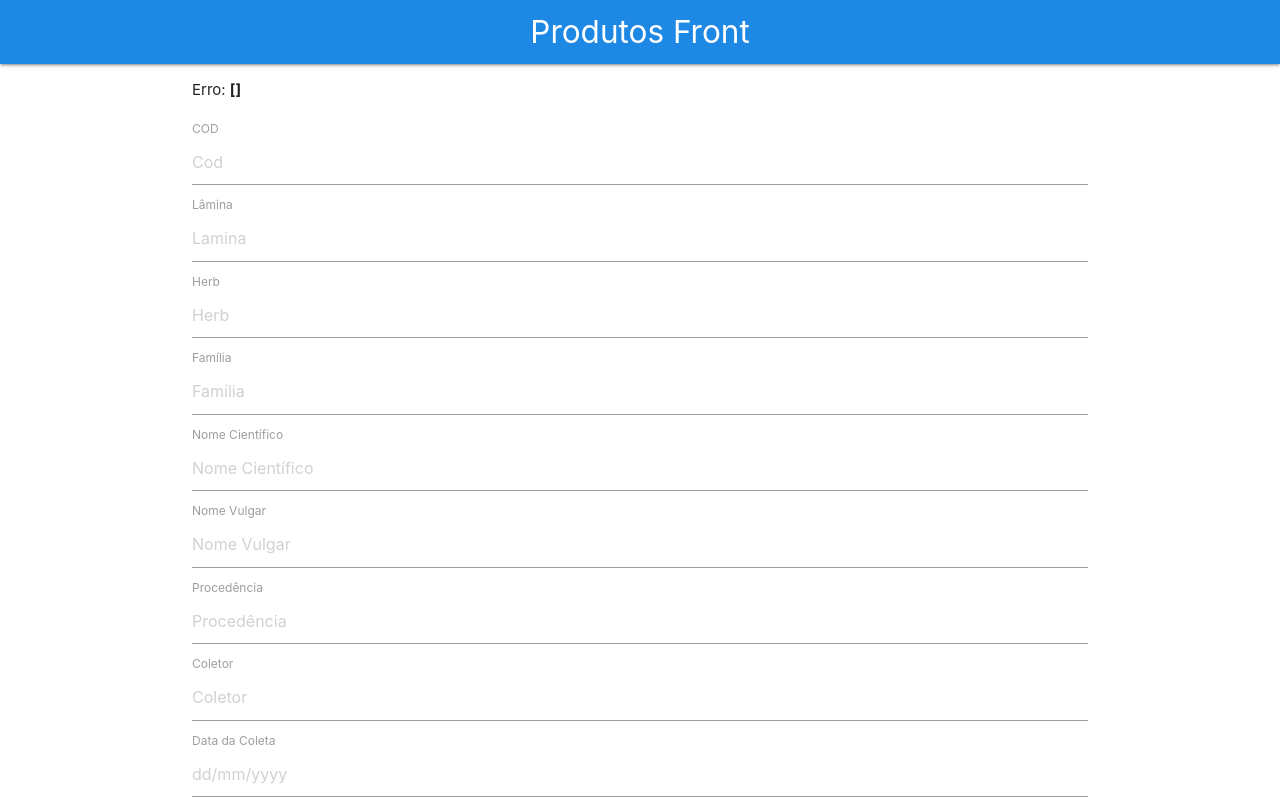
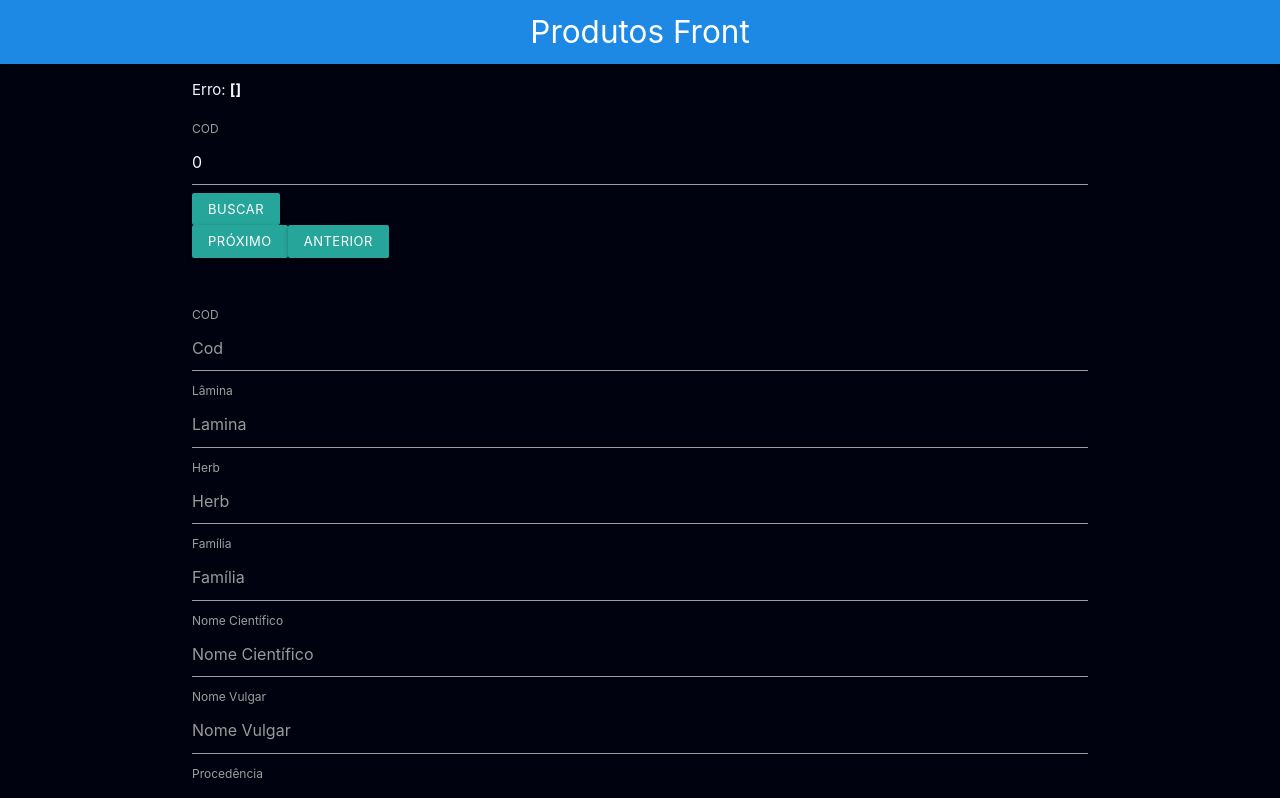
Before and after one commit to Elian-beep/CRUD-Amostras-Xiloteca, a Vue app: page / in a window 1280 px wide. Shown: the top 798 px of the page. Built offline with nearby package versions, Linux system fonts and the light colour scheme; no server answers.

Commit message:
integration with API get xlsx

```diff
--- a/src/App.vue
+++ b/src/App.vue
@@ -11,6 +11,17 @@
         Erro:
         <b>{{ this.errors }}</b>
       </ul>
+
+      <form @submit.prevent >
+        <label>COD</label>
+        <input type="number" placeholder="Cod" v-model="indiceXlx" />
+
+        <button @click="buscarXlsx(indiceXlx)" class="waves-effect waves-light btn-small">Buscar</button>
+      </form>
+        <button @click="nextIndice" class="waves-effect waves-light btn-small">Próximo</button>
+        <button @click="prevIndice" class="waves-effect waves-light btn-small">Anterior</button>
+      <br />
+      <br /><br />
 
       <form @submit.prevent="salvar">
         <label>COD</label>
@@ -39,26 +50,41 @@
         />
 
         <label>Procedência</label>
-        <input type="text" placeholder="Procedência" v-model="amostra.procedencia" />
+        <input
+          type="text"
+          placeholder="Procedência"
+          v-model="amostra.procedencia"
+        />
 
         <label>Coletor</label>
         <input type="text" placeholder="Coletor" v-model="amostra.coletor" />
 
         <label>Data da Coleta</label>
-        <input type="text" placeholder="dd/mm/yyyy" v-model="amostra.dataColeta" />
+        <input
+          type="text"
+          placeholder="dd/mm/yyyy"
+          v-model="amostra.dataColeta"
+        />
 
         <label>Determinador</label>
-        <input type="text" placeholder="Determinador" v-model="amostra.determinador" />
+        <input
+          type="text"
+          placeholder="Determinador"
+          v-model="amostra.determinador"
+        />
 
         <label>Remetente</label>
-        <input type="text" placeholder="Remetente" v-model="amostra.remetente" />
+        <input
+          type="text"
+          placeholder="Remetente"
+          v-model="amostra.remetente"
+        />
 
         <label>Desc</label>
         <textarea type="" placeholder="Desc" v-model="amostra.desc"></textarea>
 
         <label>Obs</label>
         <input type="text" placeholder="Obs" v-model="amostra.obs" />
-
 
         <button class="waves-effect waves-light btn-small">
           Salvar<i class="material-icons left">save</i>
@@ -68,7 +94,7 @@
       <table>
         <thead>
           <tr>
-            <th>ID</th>
+            <th>COD</th>
             <th>NOME VULGAR</th>
             <th>OPÇÕES</th>
           </tr>
@@ -76,7 +102,7 @@
 
         <tbody>
           <tr v-for="amostra of amostras" :key="amostra._id">
-            <td>{{ amostra._id }}</td>
+            <td>{{ amostra.cod }}</td>
             <td>{{ amostra.nomeVulgar }}</td>
             <td>
               <button
@@ -101,12 +127,12 @@
 
 <script>
 import Amostra from "./services/amostras.js";
+import Xlsx from "./services/xlsx.js";
 
 export default {
   data() {
     return {
       amostra: {
-        id: "",
         cod: "",
         lamina: "",
         herb: "",
@@ -123,6 +149,7 @@ export default {
       },
       amostras: [],
       errors: [],
+      indiceXlx: 0
     };
   },
   name: "App",
@@ -132,7 +159,6 @@ export default {
   methods: {
     listar() {
       Amostra.listar().then((resposta) => {
-        console.log(typeof resposta);
         this.amostras = resposta.data;
       });
     },
@@ -178,11 +204,45 @@ export default {
           .catch((e) => [(this.errors = e.response.data)]);
       }
     },
+    // MÉTODOS DE BUSCA POR INDICE XLSX
+    buscarXlsx(indice){
+      this.indiceXlx = indice;
+      Xlsx.getRowXlsx(this.indiceXlx).then((response) => {
+        this.amostra = response.data;
+        console.log(this.amostra.cod);
+      });
+    },
+    nextIndice(){
+      this.indiceXlx++;
+    },
+    prevIndice(){
+      if(this.indiceXlx <= 0){
+        console.log("Indici mínimo atingido");
+      }else{
+        this.indiceXlx--;
+      }
+    }
   },
 };
 </script>
 
 <style>
+/* PARA MODO LIGHT - COMENTE DAQUI */
+#app {
+  background: #01020f;
+  color: aliceblue;
+}
+
+input,
+textarea {
+  color: aliceblue;
+}
+
+input::placeholder {
+  color: #9a9a9a;
+}
+/* ATÉ AQUI */
+
 .container {
   margin-top: 1rem;
 }
--- a/src/services/amostras.js
+++ b/src/services/amostras.js
@@ -1,19 +1,19 @@
-import { http } from './config.js';
+import { http } from "./config.js";
 
 export default {
-    listar:() => {
-        return http.get('amostras')
+  listar: () => {
+    return http.get("amostras");
   },
 
   salvar: (amostra) => {
-        return http.post('amostras', amostra)
+    return http.post("amostras", amostra);
   },
 
   atualizar: (amostra) => {
-        return http.put(`amostras/${amostra._id}`, amostra)
+    return http.put(`amostras/${amostra._id}`, amostra);
   },
 
   apagar: (amostra) => {
-        return http.delete(`amostras/${amostra._id}`, { data: amostra })
-    }
-}
+    return http.delete(`amostras/${amostra._id}`, { data: amostra });
+  },
+};
--- a/src/services/config.js
+++ b/src/services/config.js
@@ -1,5 +1,9 @@
 import axios from "axios";
 
 export const http = axios.create({
-    baseURL: 'http://15.228.241.11:8081/'
+    baseURL: 'http://localhost:8081/'
 });
+
+export const httpXlsx = axios.create({
+    baseURL: 'http://127.0.0.1:5000/row/'
+});
--- /dev/null
+++ b/src/services/xlsx.js
@@ -0,0 +1,7 @@
+import { httpXlsx } from './config.js';
+
+export default {
+    getRowXlsx: (indiceXlsx) => {
+        return httpXlsx.get(`${indiceXlsx}`);
+    }
+}
```
Also changed, not shown: temp.json (deleted, +0 -16 lines). Lines whose indentation alone changed are shown as unchanged.
